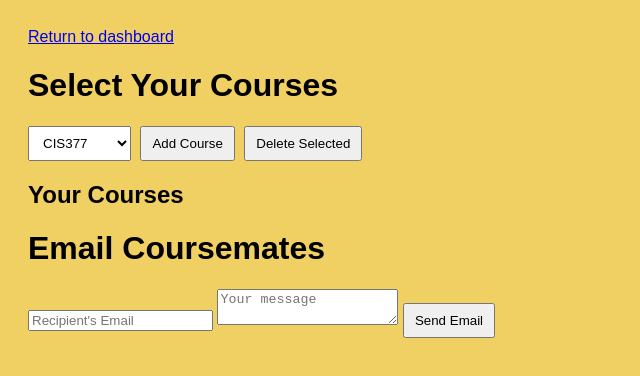
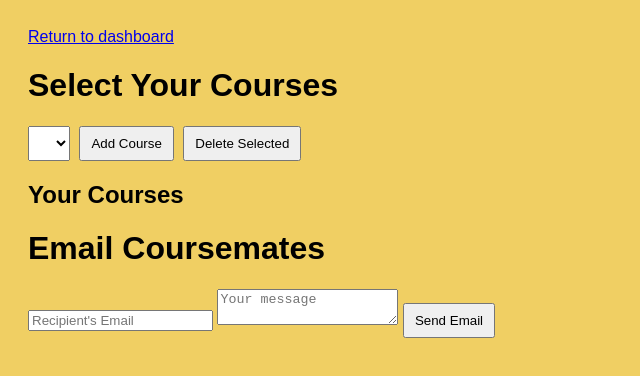
Before and after one commit to owilli04/cosc412_project, a plain HTML site: page studyBuddy/courses.html in a window 1280 px wide. Shown: the whole page, without its empty margins (0-640 px from the left). Drawn offline with Linux system fonts and the light colour scheme.

Commit message:
Update courses.html

```diff
--- a/studyBuddy/courses.html
+++ b/studyBuddy/courses.html
@@ -11,12 +11,7 @@
     <h1>Select Your Courses</h1>
     <div>
         <select id="courseDropdown">
-            <option value="CIS377">CIS377</option>
-            <option value="COSC336">COSC336</option>
-            <option value="COSC350">COSC350</option>
-            <option value="COSC412">COSC412</option>
-            <option value="COSC435">COSC435</option>
-            <option value="COSC436">COSC436</option>
+
         </select>
         <button onclick="addCourse()">Add Course</button>
         <button onclick="deleteSelectedClasses()">Delete Selected</button>
```
